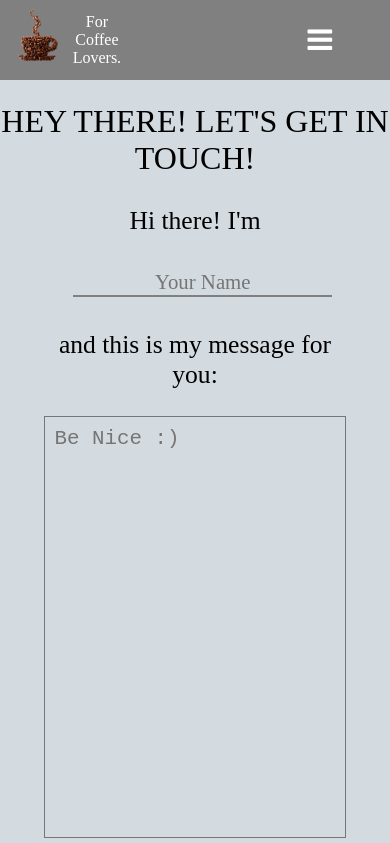
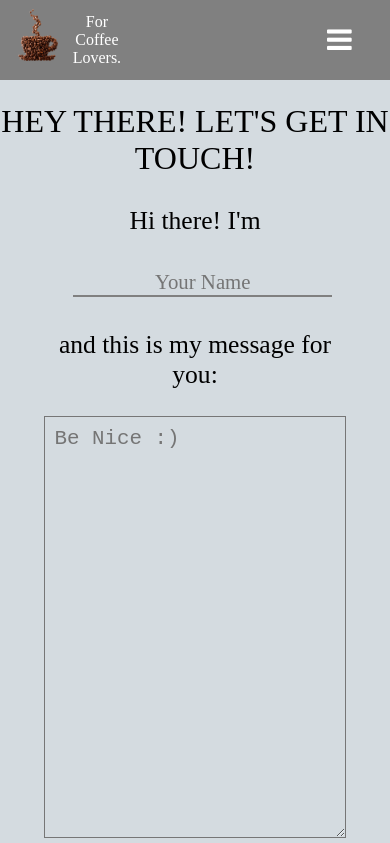
Before and after one commit to Andrea-March/Andrea-March.github.io, a React (Create React App) app: page /contact-us in a window 390 px wide. Shown: the top 843 px of the page. Built offline with nearby package versions, Linux system fonts and the light colour scheme.

Commit message:
fixed menu icon for mobile

```diff
--- a/src/components/contactUs/ContactUs.css
+++ b/src/components/contactUs/ContactUs.css
@@ -31,10 +31,6 @@
 
 }
 
-
-input {
-    margin: 3%
-}
 .name-input {
     font-family: inherit;
     border: 0;
@@ -46,39 +42,25 @@ input {
     transition: border-color 0.2s;
 }
 
-
-.name-input:focus {
+input:focus {
     font-weight: 700;
     border-width: 3px;
 }
 
-
-.name-input::placeholder{
-    transition: all .3s ease-in-out;
-}
-.email-input::placeholder{
+input::placeholder{
     font-weight: normal;
     transition: all .3s ease-in-out;
 }
-.email-input:focus::placeholder {
-    color: transparent;
-    font-weight: normal;
-}
-.name-input:focus::placeholder {
+input:focus::placeholder {
     color: transparent;
     font-weight: normal;
 }
 
-.email-input:valid{
+input:valid{
     font-weight: 700;
     border-width: 3px;
 }
 
-
-.name-input:valid{
-    font-weight: 700;
-    border-width: 3px;
-}
 
 .email-input {
     margin-top: 0;
@@ -94,15 +76,12 @@ input {
 }
 input{
     text-align: center;
+    margin: 3%
 }
 p{
     text-align: center;
 }
 
-.email-input:focus {
-    font-weight: 700;
-    border-width: 3px;
-}
 
 .message-text{
     min-height: 200px;
@@ -113,19 +92,19 @@ p{
     padding: 10px;
     color:  #9b9b9b;
 }
-.message-text:focus {
+textarea:focus {
     font-weight: 700;
     border-width: 3px;
 }
 
-.message-text::placeholder{
+textarea::placeholder{
     transition: all .3s ease-in-out;
 }
-.message-text:focus::placeholder {
+textarea:focus::placeholder {
     color: transparent;
     font-weight: normal;
 }
-.message-text:valid{
+textarea:valid{
     font-weight: 700;
     border-width: 3px;
 }
@@ -153,7 +132,7 @@ p{
     .message-text{
         width: 90%;
         height: 400px;
-        resize: none;
+
     }
 
     .max-length{
--- a/src/components/header/header.css
+++ b/src/components/header/header.css
@@ -147,11 +147,11 @@
     }
 
     .menu-icon {
-        display: flex;
-        position: fixed;
+        display: block;
+        position: absolute;
         font-size: 1.8rem;
         cursor: pointer;
-        margin-left:75%;
+        margin-left: 80vw;
         z-index: 4;
         width: 20px;
     }
```
